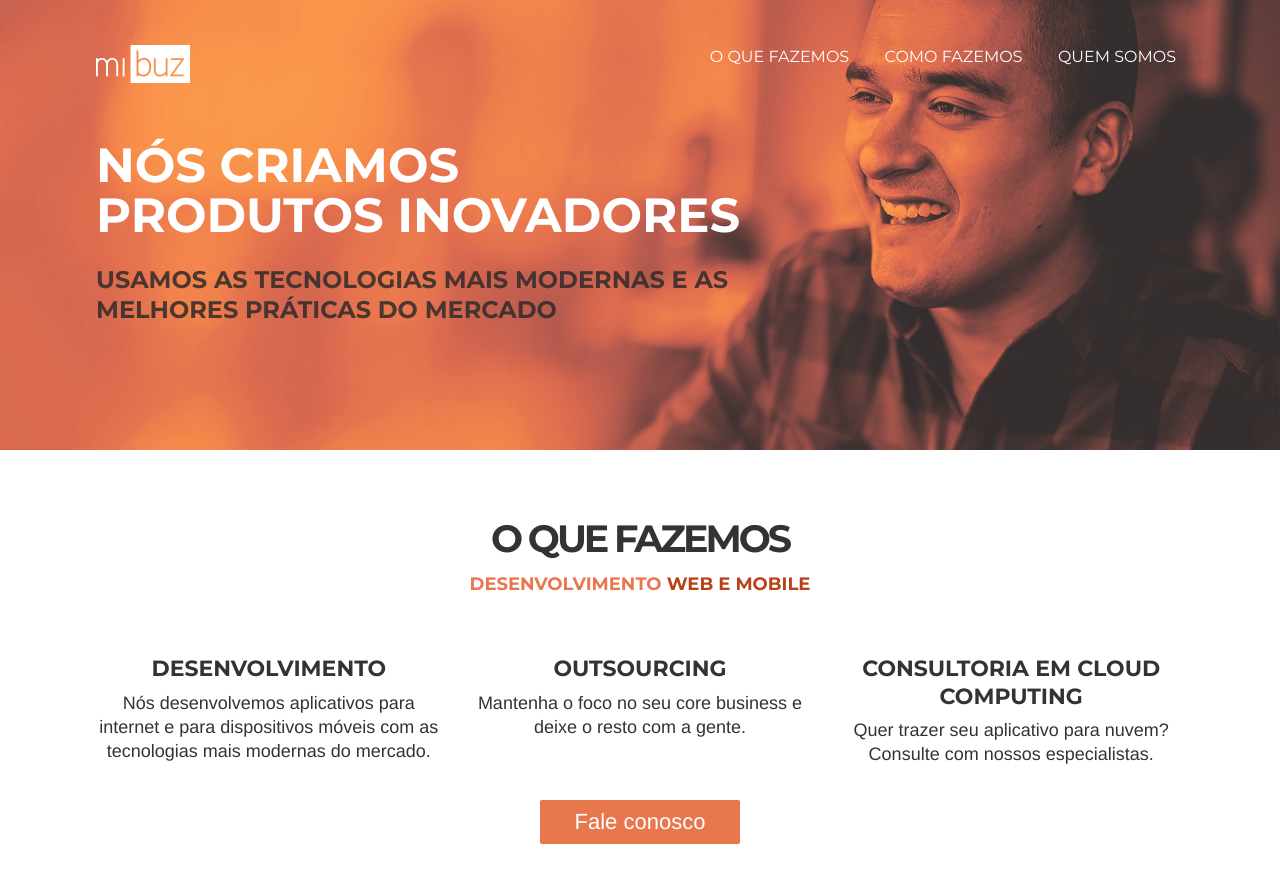
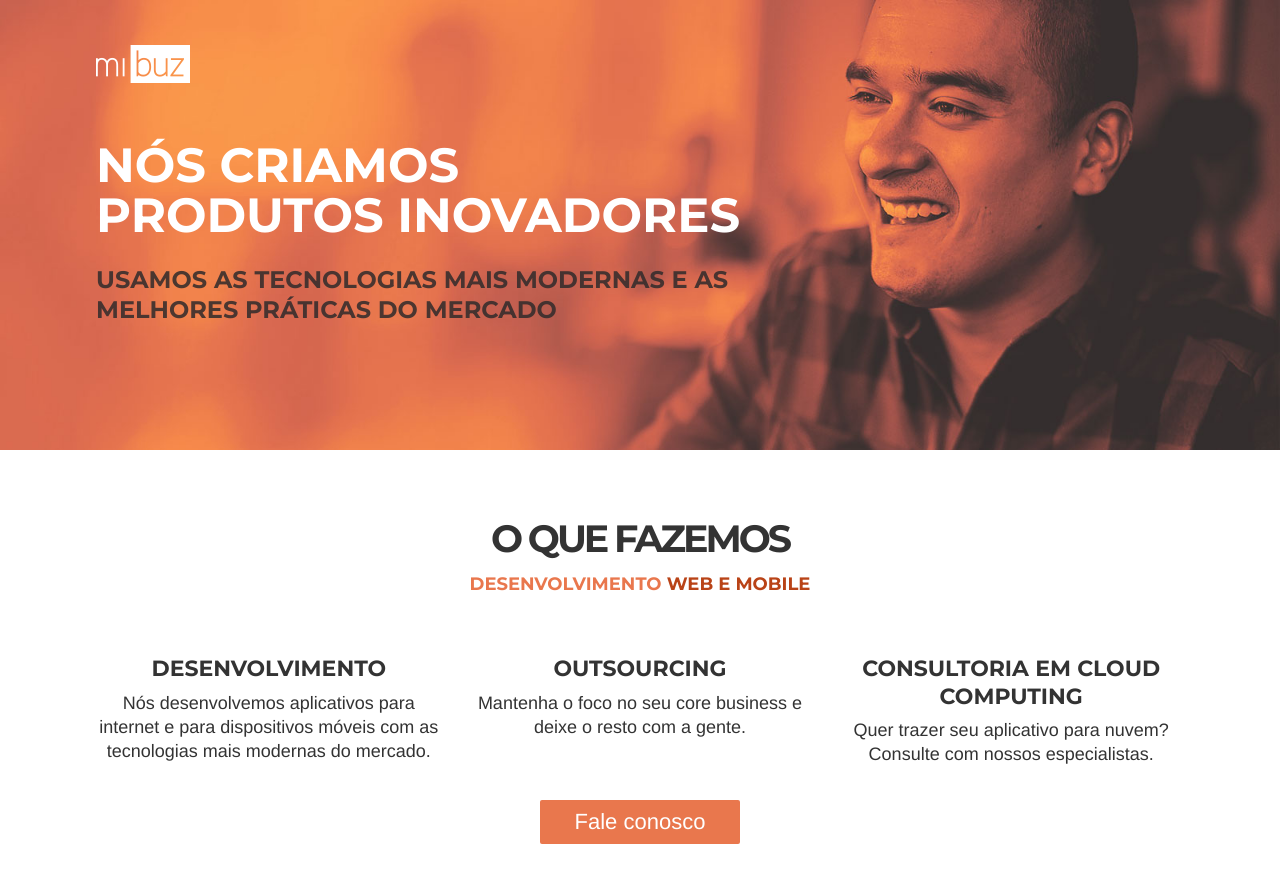
Before and after one commit to Mibuz/mibuz.github.io, a Jekyll site: the page built from index.html, in a window 1280 px wide and 900 px high. Shown: the top 883 px of the window. Built offline with Jekyll 4.4.1, drawn with Linux system fonts in a browser that asks for light colours; Markdown is read by kramdown in place of the engine named in the settings.

Commit message:
Remove menu

```diff
--- a/_includes/header.html
+++ b/_includes/header.html
@@ -4,11 +4,11 @@
       <a href="/" class="logo">
         <img src="assets/images/logo.png" alt="">
       </a>
-      <ul>
+      <!--ul>
         <li><a href="#services">O que fazemos</a></li>
         <li><a href="#our-way">Como fazemos</a></li>
         <li><a href="#about-us">Quem somos</a></li>
-      </ul>
+      </ul-->
     </div>
   </nav>
   <div class="inner">
```
